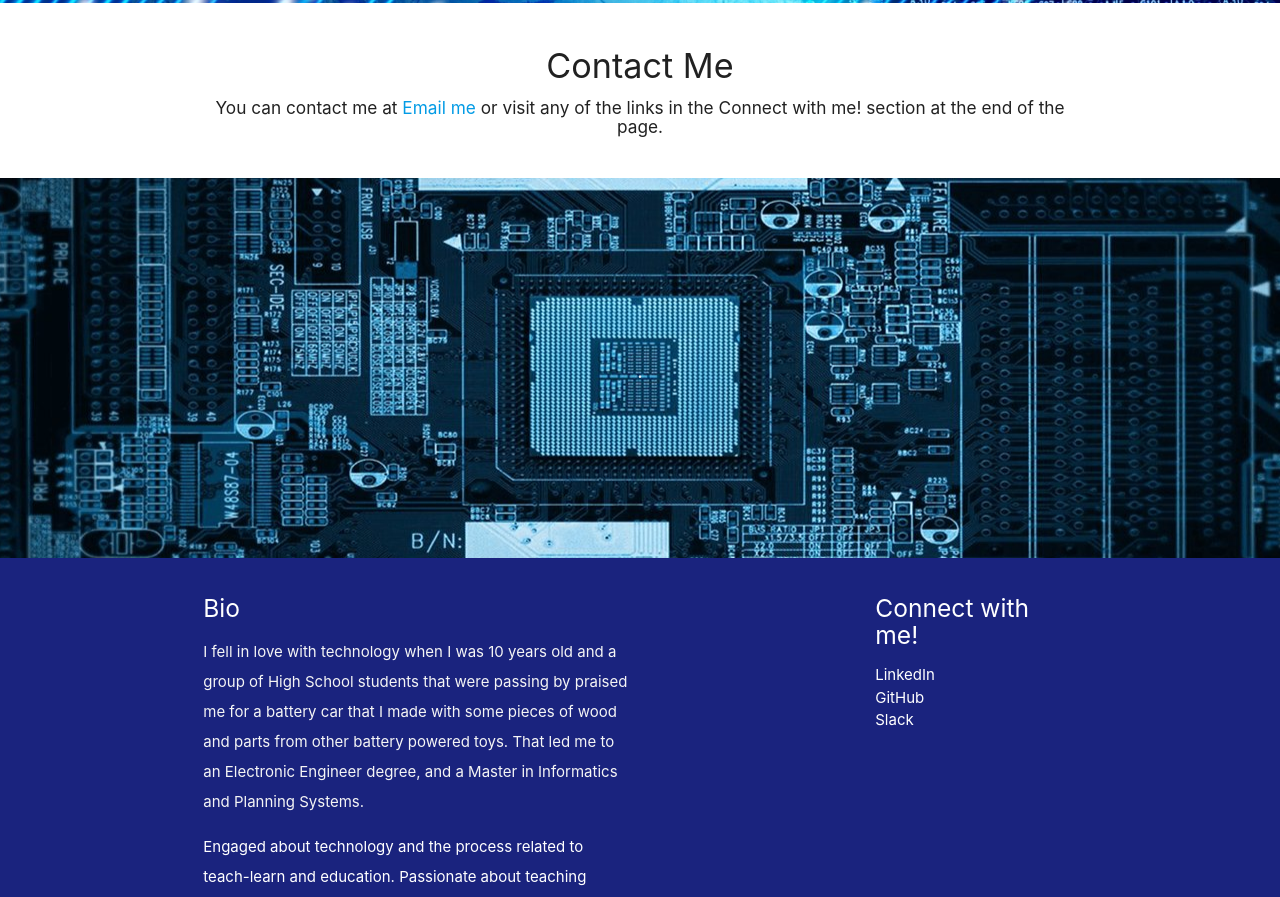
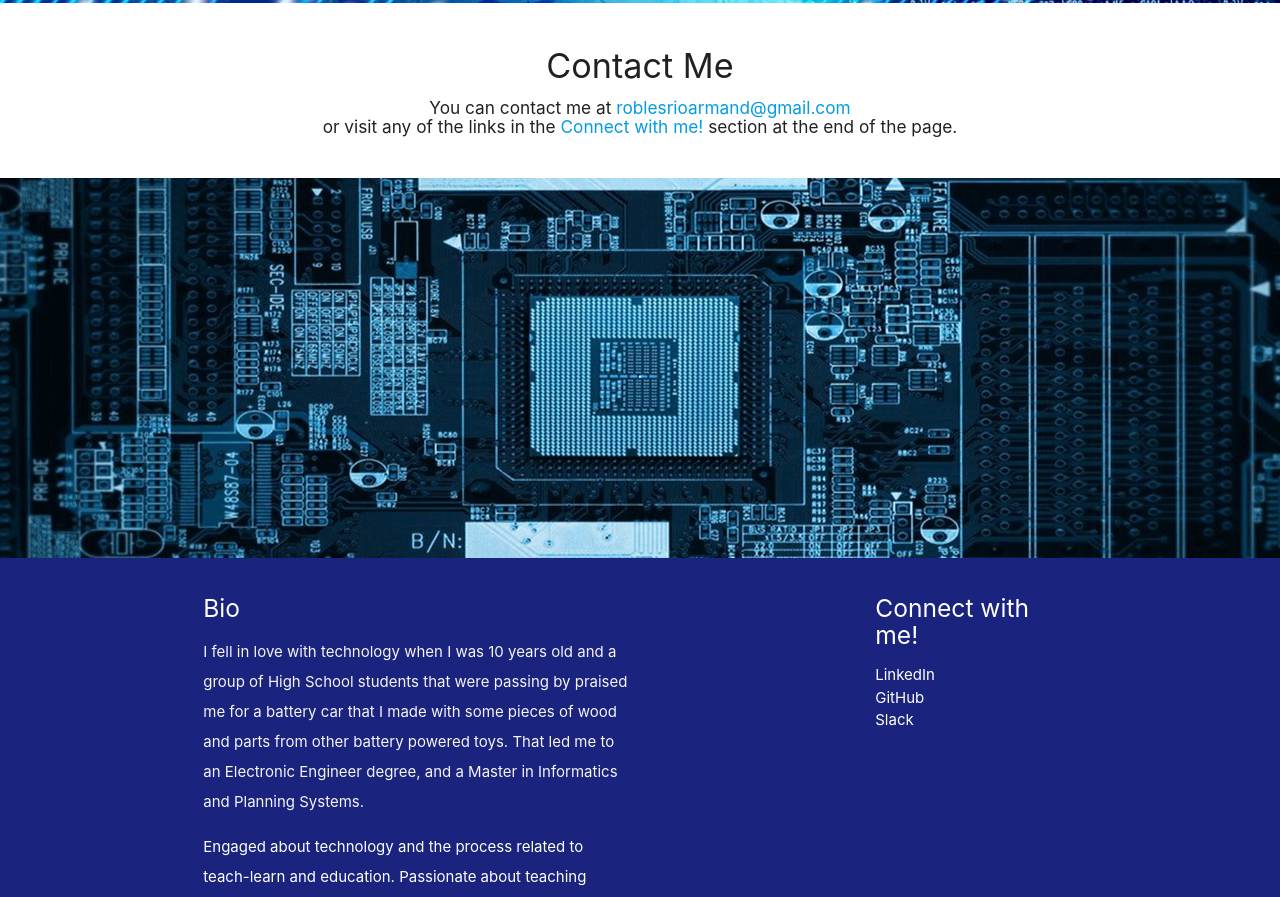
Before and after one commit to RioMando/Portfolio, a plain HTML site: page index.html in a window 1280 px wide. Shown: the part 1804-2701 px from the top of the page. Drawn offline with nearby package versions, Linux system fonts and the light colour scheme.

Commit message:
improivements in emailm and link to contact me

```diff
--- a/index.html
+++ b/index.html
@@ -143,7 +143,7 @@
         <div class="col s12 center">
           <h3><i class="mdi-content-send brown-text"></i></h3>
           <h4 id='contact'>Contact Me</h4>
-          <h6 class="center">You can contact me at <span><a href="mailto:roblesrioarmand@gmail.com">Email me</a></span> or visit any of the links in the Connect with me! section at the end of the page.</h6>
+          <h6 class="center">You can contact me at <span><a href="mailto:roblesrioarmand@gmail.com?subject=Mail from a vistor of Armando Robles' Portfolio">roblesrioarmand@gmail.com</a><br></span> or visit any of the links in the <span><a href="#connect">Connect with me! </a></span> section at the end of the page.</h6>
         </div>
       </div>
 
@@ -180,7 +180,7 @@
           </ul> -->
         </div>
         <div class="col l3 s12">
-          <h5 class="white-text">Connect with me!</h5>
+          <h5 class="white-text" id="connect">Connect with me!</h5>
           <ul>
             <li><a class="white-text" href="https://www.linkedin.com/in/armando-robles/">LinkedIn</a></li>
             <li><a class="white-text" href="https://github.com/RioMando">GitHub</a></li>
```
